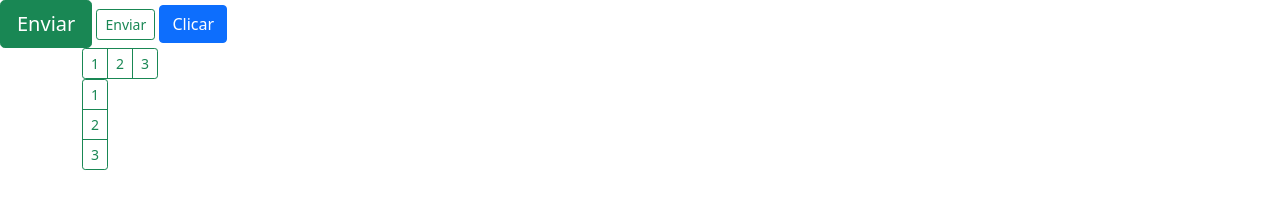
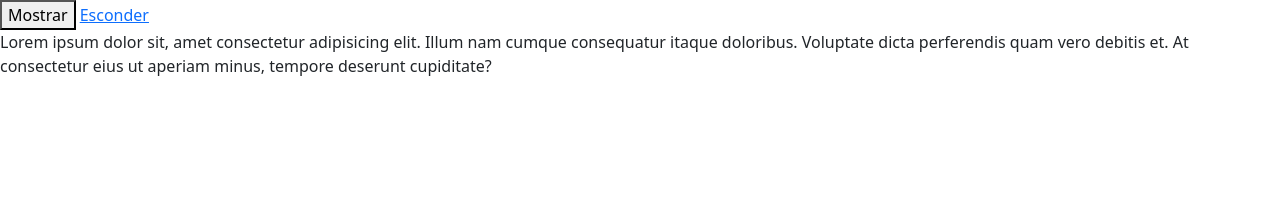
Before and after one commit to matheus-augusto327/bootstrap-exercises, a plain HTML site: page index.html in a window 1280 px wide. Drawn offline with nearby package versions, Linux system fonts and the light colour scheme.

Commit message:
Learn about collapse

```diff
--- a/index.html
+++ b/index.html
@@ -170,7 +170,7 @@
         <strong>Erro:</strong> O campo não deve estar vazio.
     </div> -->
 
-    <button class="btn btn-success btn-lg">Enviar</button>
+    <!-- <button class="btn btn-success btn-lg">Enviar</button>
     <button class="btn btn-outline-success btn-sm">Enviar</button>
     <a href="#" class="btn btn-primary">Clicar</a>
 
@@ -188,7 +188,13 @@
             <button class="btn btn-outline-success btn-sm">2</button>
             <button class="btn btn-outline-success btn-sm">3</button>
         </div>
-    </div>
+    </div> -->
+
+    <button data-bs-toggle="collapse" data-bs-target="#imagem">Mostrar</button>
+    <img src="./assets/space.jpg" alt="space" id="imagem" class="collapse">
+
+    <a data-bs-toggle="collapse" href="#div">Esconder</a>
+    <div id="div"class="collapse show">Lorem ipsum dolor sit, amet consectetur adipisicing elit. Illum nam cumque consequatur itaque doloribus. Voluptate dicta perferendis quam vero debitis et. At consectetur eius ut aperiam minus, tempore deserunt cupiditate?</div>
 
     <script src="https://cdn.jsdelivr.net/npm/bootstrap@5.1.3/dist/js/bootstrap.bundle.min.js" integrity="sha384-ka7Sk0Gln4gmtz2MlQnikT1wXgYsOg+OMhuP+IlRH9sENBO0LRn5q+8nbTov4+1p" crossorigin="anonymous"></script>
 </body>
```
